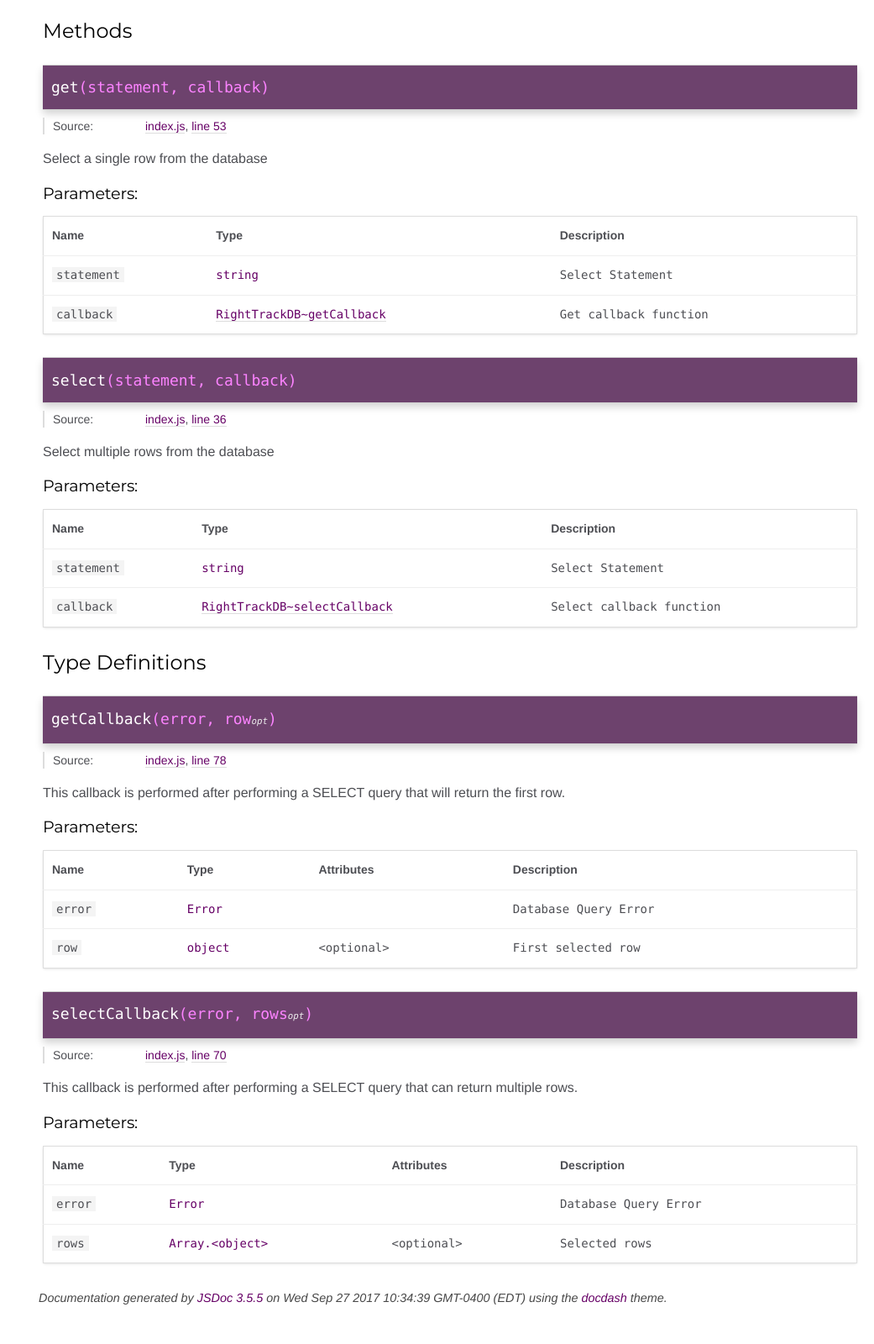
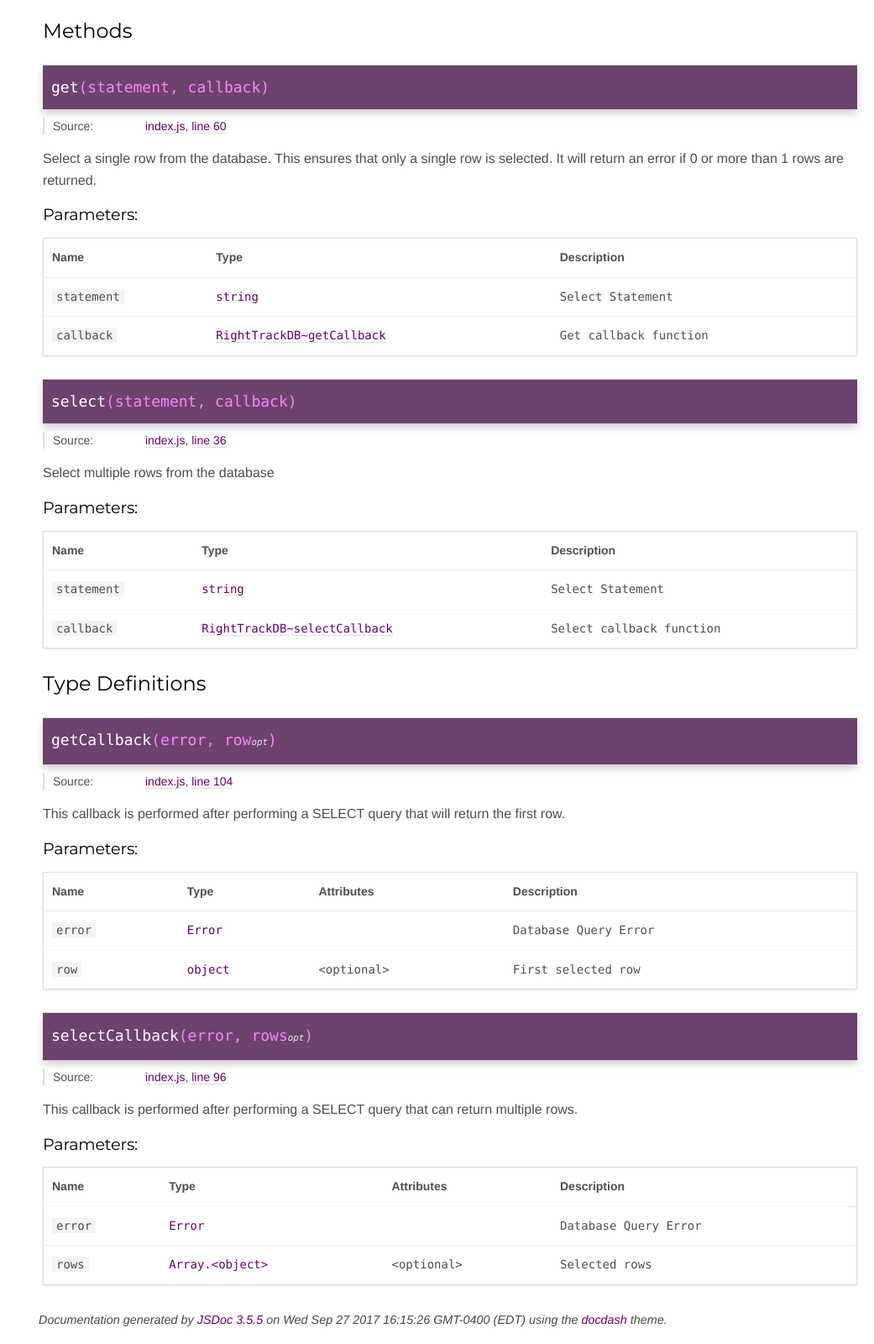
Before and after one commit to right-track/right-track-db-sqlite3, a website: page doc/RightTrackDB.html in a window 1280 px wide. Shown: the part 727-2327 px from the top of the page at 84% size, without its empty margins (239-1280 px from the left). Before the commit the page ends 2301 px from the top, so only its background shows below. Drawn offline with Linux system fonts and the light colour scheme.

Commit message:
Updated Docs

```diff
--- a/doc/RightTrackDB.html
+++ b/doc/RightTrackDB.html
@@ -246,7 +246,7 @@ module to perform all SQLite functions on the database.</p></div>
 
     <dt class="tag-source">Source:</dt>
     <dd class="tag-source"><ul class="dummy"><li>
-        <a href="index.js.html">index.js</a>, <a href="index.js.html#line53">line 53</a>
+        <a href="index.js.html">index.js</a>, <a href="index.js.html#line60">line 60</a>
     </li></ul></dd>
 
 
@@ -286,7 +286,9 @@ module to perform all SQLite functions on the database.</p></div>
 
 
 <div class="description">
-    <p>Select a single row from the database</p>
+    <p>Select a single row from the database.  This ensures that only a single
+row is selected.  It will return an error if 0 or more than 1 rows
+are returned.</p>
 </div>
 
 
@@ -564,7 +566,7 @@ module to perform all SQLite functions on the database.</p></div>
 
     <dt class="tag-source">Source:</dt>
     <dd class="tag-source"><ul class="dummy"><li>
-        <a href="index.js.html">index.js</a>, <a href="index.js.html#line78">line 78</a>
+        <a href="index.js.html">index.js</a>, <a href="index.js.html#line104">line 104</a>
     </li></ul></dd>
 
 
@@ -741,7 +743,7 @@ that will return the first row.</p>
 
     <dt class="tag-source">Source:</dt>
     <dd class="tag-source"><ul class="dummy"><li>
-        <a href="index.js.html">index.js</a>, <a href="index.js.html#line70">line 70</a>
+        <a href="index.js.html">index.js</a>, <a href="index.js.html#line96">line 96</a>
     </li></ul></dd>
 
 
@@ -917,7 +919,7 @@ that can return multiple rows.</p>
 <br class="clear">
 
 <footer>
-    Documentation generated by <a href="https://github.com/jsdoc3/jsdoc">JSDoc 3.5.5</a> on Wed Sep 27 2017 10:34:39 GMT-0400 (EDT) using the <a href="https://github.com/clenemt/docdash">docdash</a> theme.
+    Documentation generated by <a href="https://github.com/jsdoc3/jsdoc">JSDoc 3.5.5</a> on Wed Sep 27 2017 16:15:26 GMT-0400 (EDT) using the <a href="https://github.com/clenemt/docdash">docdash</a> theme.
 </footer>
 
 <script>prettyPrint();</script>
```
Also changed, not shown: doc/index.html (+6 -4 lines), doc/index.js.html (+33 -7 lines), README.md.
